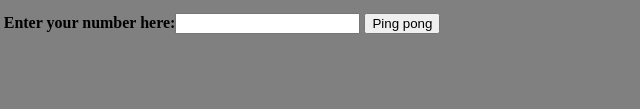
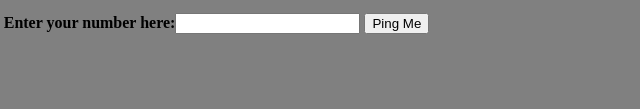
Before and after one commit to syamkerai/skip2, a plain HTML site: page index.html in a window 1280 px wide. Shown: the part 413-522 px from the top of the page, 291-931 px from the left. Drawn offline with Linux system fonts and the light colour scheme.

Commit message:
fixed java with html

```diff
--- a/index.html
+++ b/index.html
@@ -29,7 +29,7 @@
       <li>Numbers divisible by 3 and 5 and becomes "pingpong"</li>
     </ol>
     <strong>Enter your number here:</strong><input type="number" name="pingpong" value="" id="txt_pp" />
-    <button type="button" name="btnping" onclick="pingPongClick()">Ping pong</button>
+    <button type="button" name="btnping" onclick="pingPongClick()">Ping Me</button>
     <ol id="ans">
 
     </ol>
```
